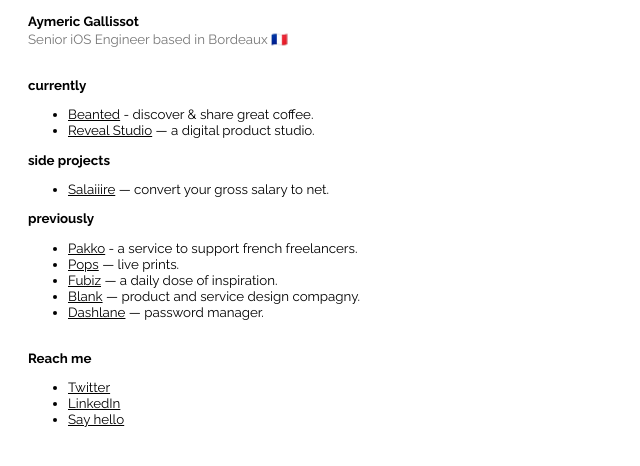
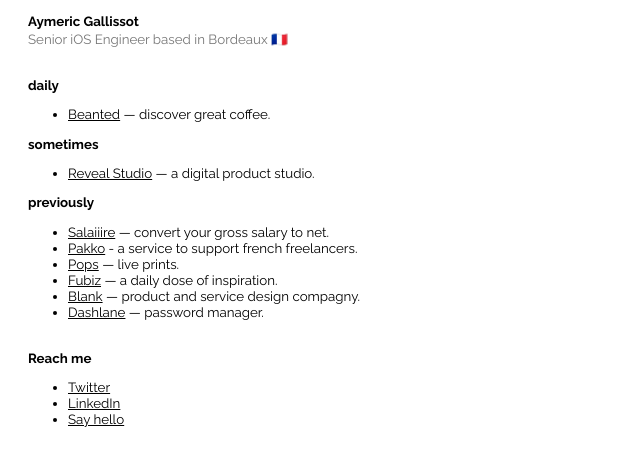
Before and after one commit to aymericio/website, a plain HTML site: page index.html in a window 1280 px wide. Shown: the whole page, without its empty margins (0-640 px from the left). Drawn offline with Linux system fonts and the light colour scheme.

Commit message:
Update index.html

```diff
--- a/index.html
+++ b/index.html
@@ -12,17 +12,17 @@
     <h2>Senior iOS Engineer based in Bordeaux 🇫🇷</h2>
   </header>
   <section>
-    <h3>Currently</h3>
+    <h3>Daily</h3>
     <ul>
-      <li><a href="https://www.instagram.com/beantedcoffee/">Beanted</a> - discover & share great coffee.</li>
+      <li><a href="https://www.instagram.com/beantedcoffee/">Beanted</a> — discover great coffee.</li>
+    </ul>
+    <h3>Sometimes</h3>
+    <ul>
       <li><a href="https://revealstudio.co">Reveal Studio</a> — a digital product studio.</li>
-    </ul>
-    <h3>Side projects</h3>
-    <ul>
-      <li><a href="https://salaiii.re/">Salaiiire</a> — convert your gross salary to net.</li>
     </ul>
     <h3>Previously</h3>
     <ul>
+      <li><a href="https://salaiii.re/">Salaiiire</a> — convert your gross salary to net.</li>
       <li><a href="https://pakko.fr">Pakko</a> - a service to support french freelancers.</li>
       <li><a href="https://pops.co">Pops</a> — live prints.</li>
       <li><a href="http://iphone.fubiz.net">Fubiz</a> — a daily dose of inspiration.</li>
```
